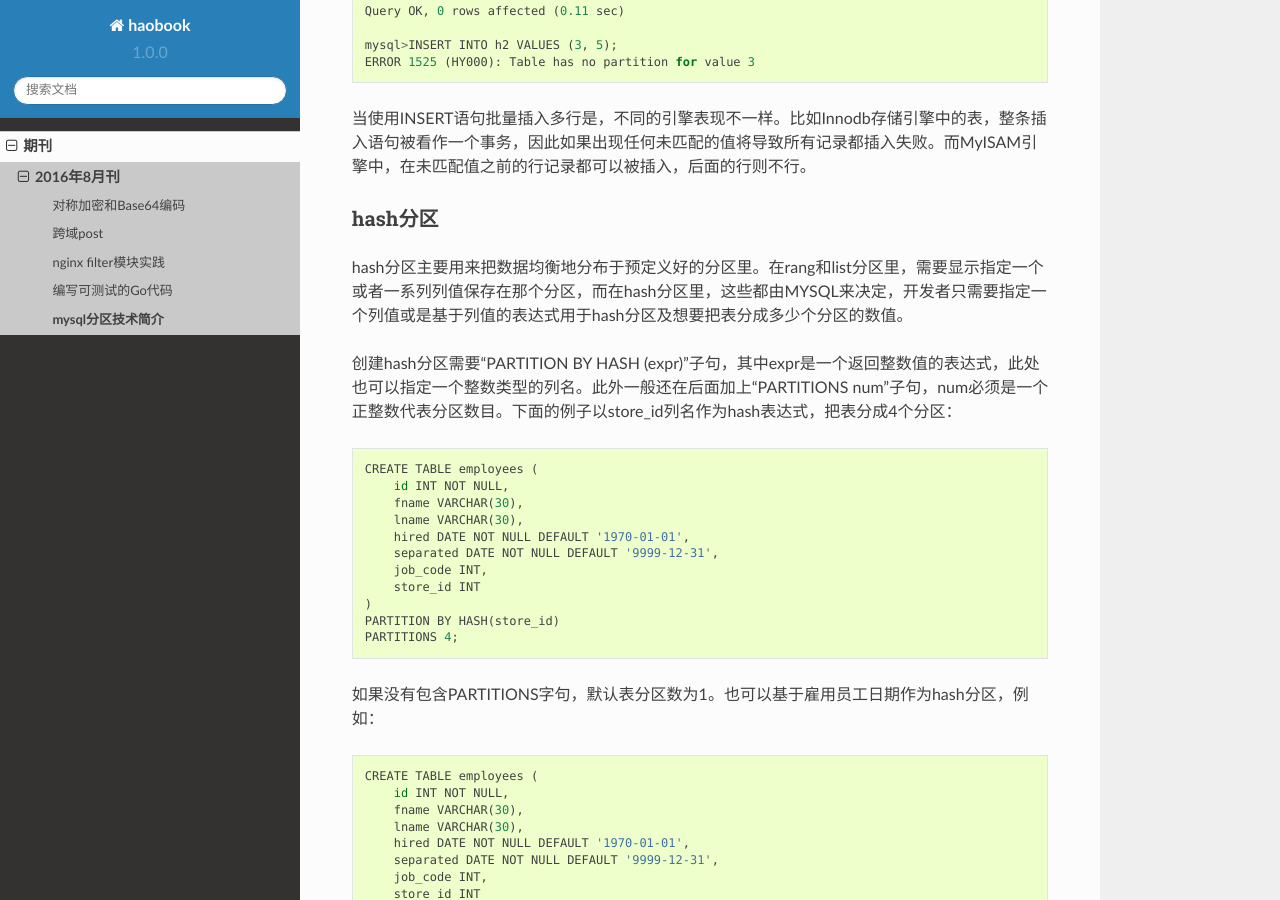
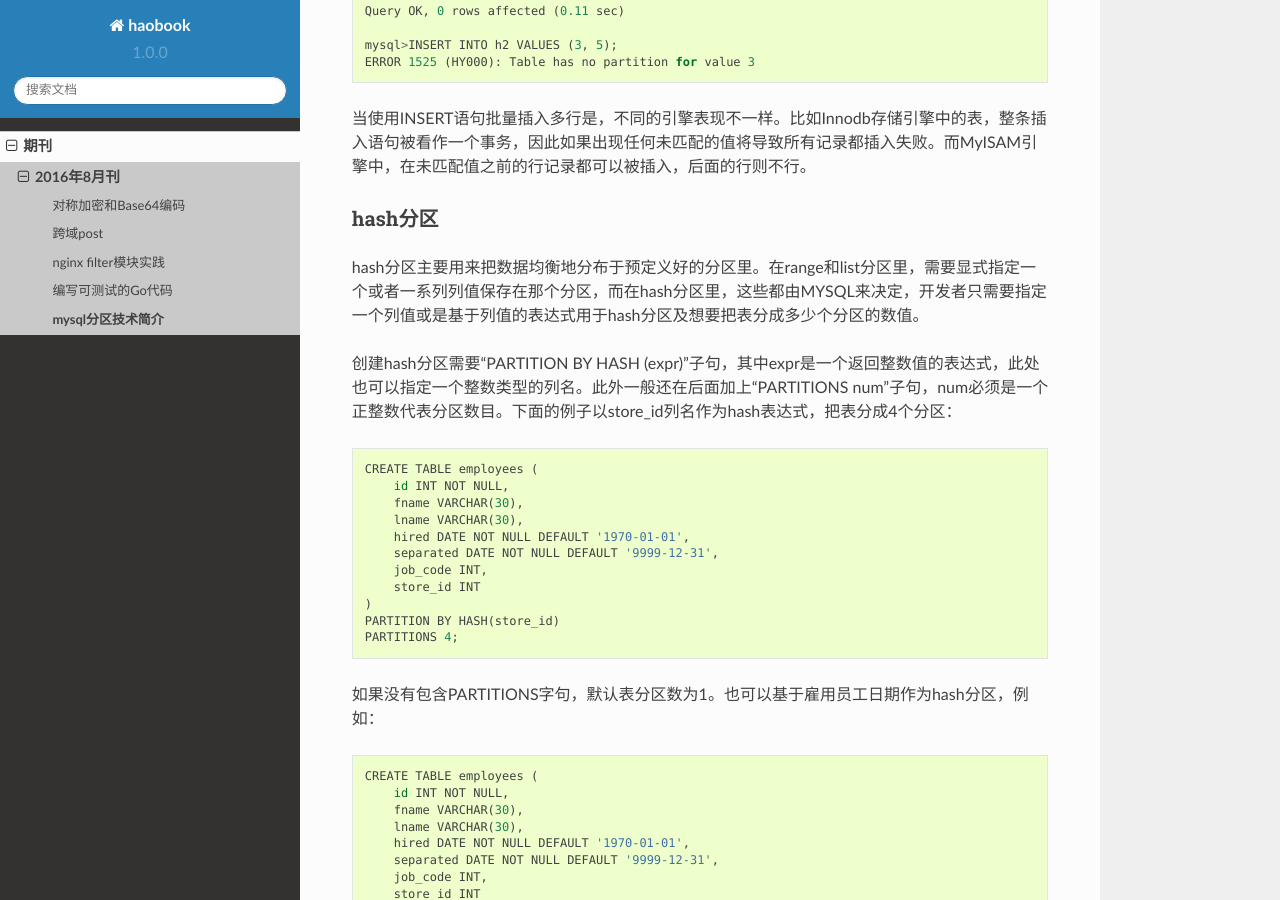
Before and after one commit to Andals/haobook, a Sphinx documentation site: the page built from source/periodical/201608/huangqiuping.rst, in a window 1280 px wide and 900 px high, scrolled down 4042 px. Built offline with Sphinx 7.4.7 and the Read the Docs theme 2.0.0, drawn with Linux system fonts in a browser that asks for light colours.

Commit message:
modify the wrong character

```diff
--- a/source/periodical/201608/huangqiuping.rst
+++ b/source/periodical/201608/huangqiuping.rst
@@ -155,7 +155,7 @@ list分区在很多方面都类似于range分区，两者之间最主要的区
 hash分区
 **********
 
-hash分区主要用来把数据均衡地分布于预定义好的分区里。在rang和list分区里，需要显示指定一个或者一系列列值保存在那个分区，而在hash分区里，这些都由MYSQL来决定，开发者只需要指定一个列值或是基于列值的表达式用于hash分区及想要把表分成多少个分区的数值。
+hash分区主要用来把数据均衡地分布于预定义好的分区里。在range和list分区里，需要显式指定一个或者一系列列值保存在那个分区，而在hash分区里，这些都由MYSQL来决定，开发者只需要指定一个列值或是基于列值的表达式用于hash分区及想要把表分成多少个分区的数值。
 
 创建hash分区需要“PARTITION BY HASH (expr)”子句，其中expr是一个返回整数值的表达式，此处也可以指定一个整数类型的列名。此外一般还在后面加上“PARTITIONS num”子句，num必须是一个正整数代表分区数目。下面的例子以store_id列名作为hash表达式，把表分成4个分区：
 
```
